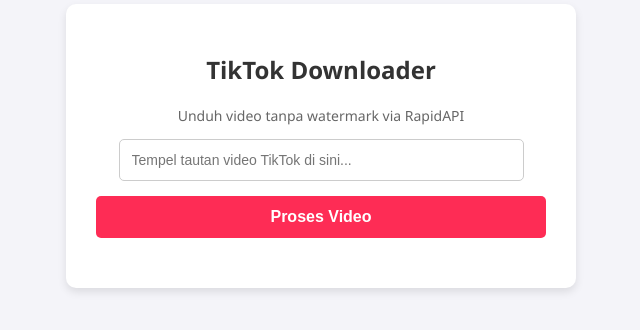
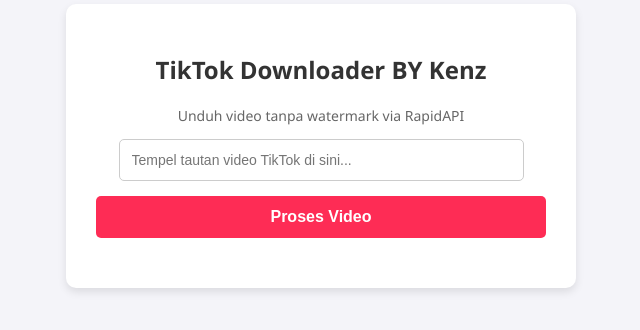
Before and after one commit to keizerz2291-commits/tiktok-downloader-, a plain HTML site: page index.html in a window 1280 px wide. Shown: the part 254-584 px from the top of the page, without its empty margins (319-959 px from the left). Drawn offline with Linux system fonts and the light colour scheme.

```diff
--- a/index.html
+++ b/index.html
@@ -85,7 +85,7 @@
 <body>
 
 <div class="container">
-    <h2>TikTok Downloader</h2>
+    <h2>TikTok Downloader BY Kenz</h2>
     <p style="color: #666; font-size: 14px;">Unduh video tanpa watermark via RapidAPI</p>
 
     <input type="text" id="tiktokUrl" placeholder="Tempel tautan video TikTok di sini...">
```
